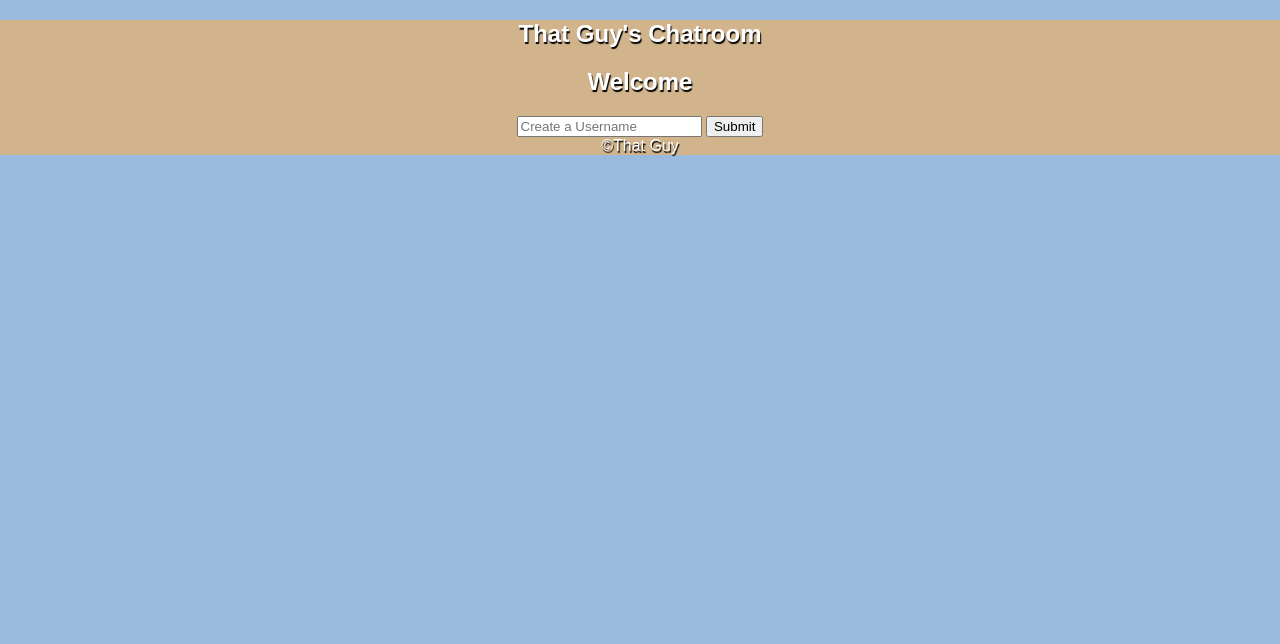
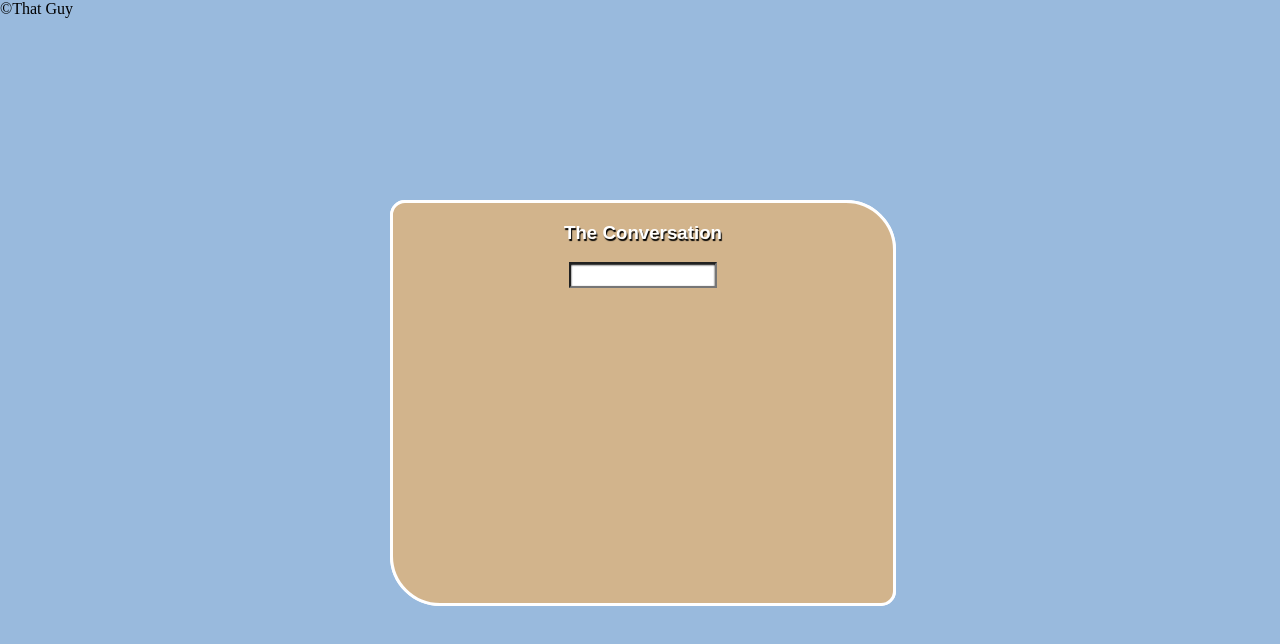
Before and after one commit to tmharris0126/chatapp, a website built with webpack: page app/index.html in a window 1280 px wide. Built offline with nearby package versions, Linux system fonts and the light colour scheme; files whose address does not match are found by name.

Commit message:
second commit

```diff
--- a/app/index.html
+++ b/app/index.html
@@ -2,6 +2,7 @@
 <html>
 
 <head>
+
     <meta charset="utf-8">
     <title>Chat Room</title>
     <link rel="stylesheet" href="./styles.css">
@@ -15,11 +16,10 @@
     <!-- Welcome/ Homepage -->
     <main id="chatcontainer" class="mainmenupage">
 
-        <section class="mainmenu">
+        <section class="mainmenu hide-page-page">
 
             <header>
                 <h1>That Guy's Chatroom</h1>
-                <h2>Welcome</h2>
             </header>
 
             <div class="homepage">
@@ -28,7 +28,7 @@
                 <button type="submit">Submit</button>
               </form>
             </div>
-            <footer>&copyThat Guy</footer>
+
         </section>
 
 
@@ -43,20 +43,23 @@
                 </div>
 
             </div>
+            <aside class="activeusers">
+
+            </aside>
             <span id="chatscreen"></span>
 
             <!-- Text input to appear in output window -->
-            <footer>
-                <form class="chatinput" action="index.html" placeholder method="post">
 
-                </form>
-            </footer>
+                <input class="chatinput" action="index.html" placeholder method="post">
+
+
+
 
         </section>
 
     </main>
 
-
+  <footer>&copyThat Guy</footer>
     <script src="./app.js"></script>
 </body>
 
--- a/app/scripts/app.js
+++ b/app/scripts/app.js
@@ -3,17 +3,33 @@ export default function app() {
     let $chatroom = $('.chatroom');
     let input = $('#login-input');
     let form = $('#login-form');
+    let storeuser = [];
+    let activeusers;
 
 
-	$(form).on('submit', function(e) {
+    $('form button').on('click', function(e) {
         e.preventDefault();
-		input.val()
+				// Store the username from the form
+        activeusers = input.val()
 
-		$.ajax({
-			type: 'POST',
+        //Show the hidden 'chatroom container'
+				$('.chatroom').removeClass('hide-page');
+				$('.chatroom #chatwindow').append(activeusers);
 
-		}).then(
+				//Hide the "login container"
+				$('.mainmenu').addClass('hide-page');
+				$('.mainmenu .homepage').append('')
 
-		)
+				//Load the messages for the chat using ajax
     });
-};
+
+		//Add event handler on message send
+		//Add setInterval to refresh messages in chat container
+}
+//   $.ajax({
+//       type: 'POST',
+//       url: 'http://tiny-za-server.herokuapp.com/collections/thatguyschat/',
+//       data: $(this).serialize(),
+//       dataType: 'json',
+// 			success: function( resp ) {
+// console.log( resp );
--- a/app/stylesheets/app.scss
+++ b/app/stylesheets/app.scss
@@ -5,25 +5,78 @@ html {
         background: #99BADD;
     }
 }
+#login-input{
 
+}
 .mainmenu {
 background-color: tan;
+border-radius: 15px 50px;
+border-style:  solid;
   text-align: center;
   color: white;
   font-family: 'Orbitron', sans-serif;
   text-shadow: 1px 2px 1px black;
+  width: 500px;
+height: 400px;
+top: 50%;
+left: 50%;
+position: absolute;
+margin-top: -200px;
+margin-left: -250px;
 }
-#chatwindow{
-  display: table;
-  height: 300px;
-  width: 300px;
-  border: 1px solid black;
+header {
+  height: 50px;
+  line-height: 100px;
+  text-align: center;
+  position: relative;
+
 }
+h1{
+  margin: 125px;
+  padding: 0;
+
+}
+#login-form{
+  margin-top: 50px;
+}
+.chatroom{
+  padding: 0;
+  background-color: tan;
+  border-radius: 15px 50px;
+  border-style:  solid;
+    text-align: center;
+    color: white;
+    font-family: 'Orbitron', sans-serif;
+    text-shadow: 1px 2px 1px black;
+    width: 500px;
+  height: 400px;
+  top: 50%;
+  left: 50%;
+  position: absolute;
+  margin-top: -200px;
+  margin-left: -250px;
+
+}
+// #chatwindow{
+//   display: table;
+//   height: 300px;
+//   width: 300px;
+//   border: 1px solid black;
+//
+//
+// }
 .chatroom-title{
   display: table-cell;
 background-color: white;
 }
-
+.vis-page{
+  display:none;
+}
 .hide-page {
-  display: none;
+  display: block;
 }
+input{
+  width: 140px;
+  height: 20px;
+  box-shadow: inset 0 1px 2px;
+}
```
Lines whose indentation alone changed are shown as unchanged.
